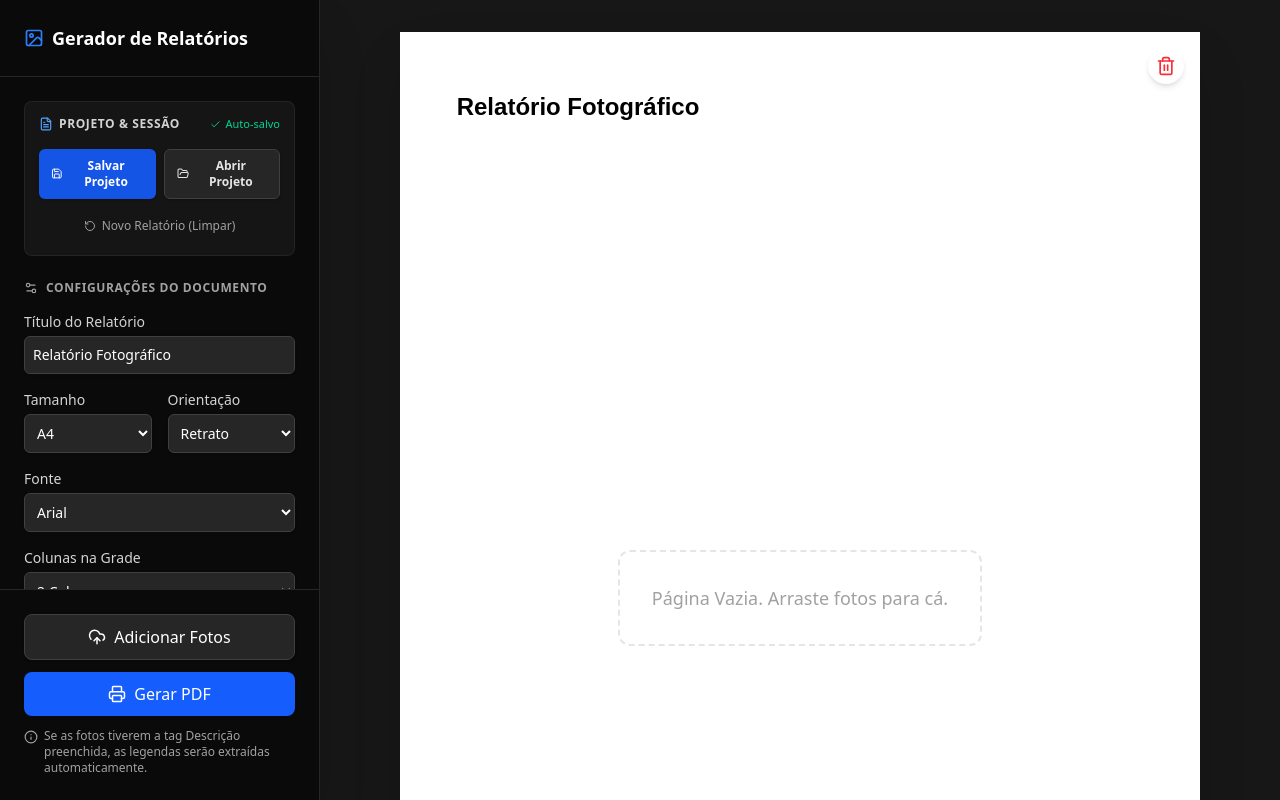
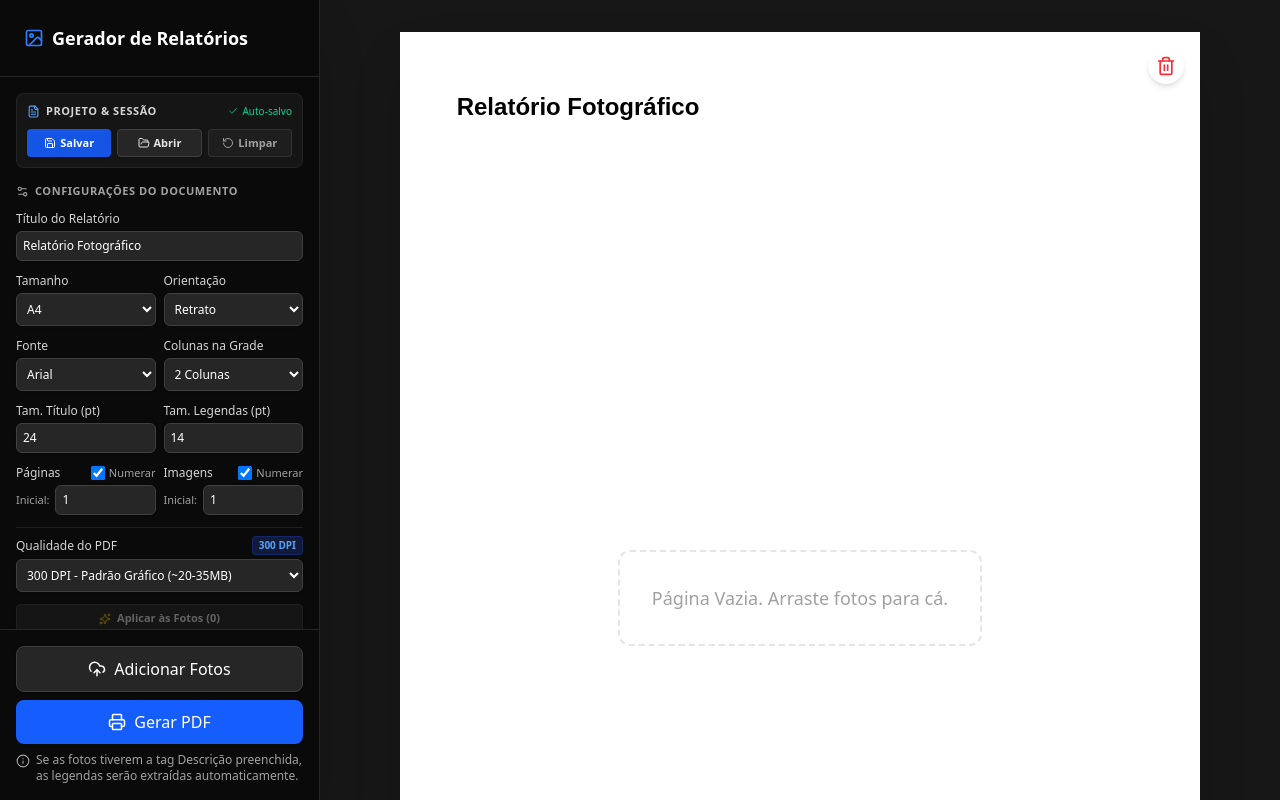
Before and after one commit to newlandspedro/photoalbum, a React (Vite) app: page / in a window 1280 px wide. Built offline with nearby package versions, Linux system fonts and the light colour scheme.

Commit message:
refactor: improve UI compactness and layout alignment
- Reduce sidebar font and spacing for a more compact view
- Update page numbering to use physical print units (cm)
- Align photo captions with strict baseline and left-edge consistency

```diff
--- a/src/App.tsx
+++ b/src/App.tsx
@@ -574,21 +574,21 @@ export default function App() {
           </h1>
         </div>
 
-        <div className="p-6 overflow-y-auto flex-1 space-y-6 custom-scrollbar">
-          {/* Project Management Section */}
-          <div className="space-y-3 bg-neutral-900/90 border border-neutral-800/90 rounded-lg p-3.5">
+        <div className="p-4 overflow-y-auto flex-1 space-y-4 custom-scrollbar text-xs">
+          {/* Project Management Section - Compact 3-box row */}
+          <div className="space-y-2 bg-neutral-900/90 border border-neutral-800/90 rounded-lg p-2.5">
             <div className="flex items-center justify-between">
-              <h2 className="text-xs font-bold text-neutral-300 uppercase tracking-wider flex items-center gap-1.5">
-                <FileText size={14} className="text-blue-400" /> Projeto & Sessão
+              <h2 className="text-[11px] font-bold text-neutral-300 uppercase tracking-wider flex items-center gap-1.5">
+                <FileText size={13} className="text-blue-400" /> Projeto & Sessão
               </h2>
-              <span className="text-[11px] text-neutral-400 flex items-center gap-1">
+              <span className="text-[10px] text-neutral-400 flex items-center gap-1">
                 {saveStatus === 'saving' ? (
                   <span className="flex items-center gap-1 text-amber-400">
-                    <Loader2 size={11} className="animate-spin" /> Salvando...
+                    <Loader2 size={10} className="animate-spin" /> Salvando...
                   </span>
                 ) : (
                   <span className="flex items-center gap-1 text-emerald-400">
-                    <Check size={11} /> Auto-salvo
+                    <Check size={10} /> Auto-salvo
                   </span>
                 )}
               </span>
@@ -606,69 +606,71 @@ export default function App() {
               className="hidden"
             />
 
-            <div className="grid grid-cols-2 gap-2 pt-1">
+            {/* 3 Caixas em uma única linha: Salvar, Abrir, Limpar */}
+            <div className="grid grid-cols-3 gap-1.5 pt-0.5">
               <button
                 onClick={handleExportProject}
                 disabled={isExporting}
-                className="py-2 px-3 bg-blue-600/90 hover:bg-blue-600 text-white rounded-md text-xs font-semibold flex items-center justify-center gap-1.5 shadow-sm transition-colors disabled:opacity-50"
-                title="Salva um arquivo .json com fotos, legendas e configurações para continuar depois"
+                className="py-1.5 px-2 bg-blue-600/90 hover:bg-blue-600 text-white rounded text-[11px] font-semibold flex items-center justify-center gap-1 shadow-sm transition-colors disabled:opacity-50"
+                title="Salva um arquivo .json com fotos, legendas e configurações"
               >
-                {isExporting ? <Loader2 size={13} className="animate-spin" /> : <Save size={13} />}
-                {isExporting ? 'Salvando...' : 'Salvar Projeto'}
+                {isExporting ? <Loader2 size={12} className="animate-spin" /> : <Save size={12} />}
+                {isExporting ? 'Salvando' : 'Salvar'}
               </button>
 
               <button
                 onClick={() => projectInputRef.current?.click()}
                 disabled={isImporting}
-                className="py-2 px-3 bg-neutral-800 hover:bg-neutral-700 text-neutral-200 border border-neutral-700 rounded-md text-xs font-semibold flex items-center justify-center gap-1.5 shadow-sm transition-colors disabled:opacity-50"
-                title="Abre um arquivo .json de projeto salvo anteriormente"
+                className="py-1.5 px-2 bg-neutral-800 hover:bg-neutral-700 text-neutral-200 border border-neutral-700 rounded text-[11px] font-semibold flex items-center justify-center gap-1 shadow-sm transition-colors disabled:opacity-50"
+                title="Abre um arquivo .json de projeto salvo"
               >
-                {isImporting ? <Loader2 size={13} className="animate-spin" /> : <FolderOpen size={13} />}
-                {isImporting ? 'Abrindo...' : 'Abrir Projeto'}
+                {isImporting ? <Loader2 size={12} className="animate-spin" /> : <FolderOpen size={12} />}
+                {isImporting ? 'Abrindo' : 'Abrir'}
               </button>
-            </div>
 
               <button
                 onClick={() => setShowNewProjectModal(true)}
-              className="w-full py-1.5 px-2 bg-transparent hover:bg-neutral-800 text-neutral-400 hover:text-neutral-200 rounded text-xs flex items-center justify-center gap-1.5 transition-colors border border-transparent hover:border-neutral-700"
+                className="py-1.5 px-2 bg-neutral-800/60 hover:bg-neutral-800 text-neutral-400 hover:text-neutral-200 border border-neutral-700/60 rounded text-[11px] font-semibold flex items-center justify-center gap-1 transition-colors"
+                title="Limpar projeto e iniciar novo relatório"
               >
-              <RotateCcw size={12} /> Novo Relatório (Limpar)
+                <RotateCcw size={12} /> Limpar
               </button>
             </div>
+          </div>
 
-          <div className="space-y-4">
-            <h2 className="text-xs font-bold text-neutral-400 uppercase tracking-wider flex items-center gap-2">
-              <Settings2 size={14} /> Configurações do Documento
+          <div className="space-y-3">
+            <h2 className="text-[11px] font-bold text-neutral-400 uppercase tracking-wider flex items-center gap-1.5">
+              <Settings2 size={13} /> Configurações do Documento
             </h2>
 
             <div>
-              <label className="block text-sm font-medium text-neutral-300 mb-1">Título do Relatório</label>
+              <label className="block text-xs font-medium text-neutral-300 mb-1">Título do Relatório</label>
               <input
                 type="text"
                 value={settings.title}
                 onChange={e => setSettings({...settings, title: e.target.value})}
-                className="w-full bg-neutral-800 border-neutral-700 rounded-md shadow-sm border p-2 text-sm text-white focus:ring-blue-500 focus:border-blue-500"
+                className="w-full bg-neutral-800 border-neutral-700 rounded-md shadow-sm border p-1.5 text-xs text-white focus:ring-blue-500 focus:border-blue-500"
               />
             </div>
 
-            <div className="grid grid-cols-2 gap-4">
+            <div className="grid grid-cols-2 gap-2">
               <div>
-                <label className="block text-sm font-medium text-neutral-300 mb-1">Tamanho</label>
+                <label className="block text-xs font-medium text-neutral-300 mb-1">Tamanho</label>
                 <select
                   value={settings.paperSize}
                   onChange={e => setSettings({...settings, paperSize: e.target.value as any})}
-                  className="w-full bg-neutral-800 border-neutral-700 rounded-md shadow-sm border p-2 text-sm text-white"
+                  className="w-full bg-neutral-800 border-neutral-700 rounded-md shadow-sm border p-1.5 text-xs text-white"
                 >
                   <option value="A4">A4</option>
                   <option value="letter">Letter</option>
                 </select>
               </div>
               <div>
-                <label className="block text-sm font-medium text-neutral-300 mb-1">Orientação</label>
+                <label className="block text-xs font-medium text-neutral-300 mb-1">Orientação</label>
                 <select
                   value={settings.orientation}
                   onChange={e => setSettings({...settings, orientation: e.target.value as any})}
-                  className="w-full bg-neutral-800 border-neutral-700 rounded-md shadow-sm border p-2 text-sm text-white"
+                  className="w-full bg-neutral-800 border-neutral-700 rounded-md shadow-sm border p-1.5 text-xs text-white"
                 >
                   <option value="portrait">Retrato</option>
                   <option value="landscape">Paisagem</option>
@@ -676,13 +678,14 @@ export default function App() {
               </div>
             </div>
 
-            <div className="grid grid-cols-2 gap-4">
-              <div className="col-span-2">
-                <label className="block text-sm font-medium text-neutral-300 mb-1">Fonte</label>
+            {/* Fonte e Colunas na mesma linha */}
+            <div className="grid grid-cols-2 gap-2">
+              <div>
+                <label className="block text-xs font-medium text-neutral-300 mb-1">Fonte</label>
                 <select
                   value={settings.fontFamily}
                   onChange={e => setSettings({...settings, fontFamily: e.target.value})}
-                  className="w-full bg-neutral-800 border-neutral-700 rounded-md shadow-sm border p-2 text-sm text-white"
+                  className="w-full bg-neutral-800 border-neutral-700 rounded-md shadow-sm border p-1.5 text-xs text-white"
                 >
                   <option value="Arial, sans-serif">Arial</option>
                   <option value="'Calibri', sans-serif">Calibri</option>
@@ -690,14 +693,12 @@ export default function App() {
                   <option value="'Courier New', monospace">Courier New</option>
                 </select>
               </div>
-            </div>
-
               <div>
-              <label className="block text-sm font-medium text-neutral-300 mb-1" title="Colunas por página">Colunas na Grade</label>
+                <label className="block text-xs font-medium text-neutral-300 mb-1" title="Colunas por página">Colunas na Grade</label>
                 <select
                   value={settings.columns}
                   onChange={e => setSettings({...settings, columns: Number(e.target.value)})}
-                className="w-full bg-neutral-800 border-neutral-700 rounded-md shadow-sm border p-2 text-sm text-white"
+                  className="w-full bg-neutral-800 border-neutral-700 rounded-md shadow-sm border p-1.5 text-xs text-white"
                 >
                   <option value={1}>1 Coluna</option>
                   <option value={2}>2 Colunas</option>
@@ -705,83 +706,91 @@ export default function App() {
                   <option value={4}>4 Colunas</option>
                 </select>
               </div>
+            </div>
 
-            <div className="grid grid-cols-2 gap-4">
+            <div className="grid grid-cols-2 gap-2">
               <div>
-                <label className="block text-sm font-medium text-neutral-300 mb-1" title="Tamanho da fonte do Título">Tam. Título</label>
+                <label className="block text-xs font-medium text-neutral-300 mb-1" title="Tamanho da fonte do Título">Tam. Título (pt)</label>
                 <input
                   type="number"
                   value={settings.titleFontSize}
                   onChange={e => setSettings({...settings, titleFontSize: Number(e.target.value)})}
-                  className="w-full bg-neutral-800 border-neutral-700 rounded-md shadow-sm border p-2 text-sm text-white"
+                  className="w-full bg-neutral-800 border-neutral-700 rounded-md shadow-sm border p-1.5 text-xs text-white"
                   min="12" max="72"
                 />
               </div>
               <div>
-                <label className="block text-sm font-medium text-neutral-300 mb-1" title="Tamanho da fonte das legendas">Tam. Legendas</label>
+                <label className="block text-xs font-medium text-neutral-300 mb-1" title="Tamanho da fonte das legendas">Tam. Legendas (pt)</label>
                 <input
                   type="number"
                   value={settings.captionFontSize}
                   onChange={e => setSettings({...settings, captionFontSize: Number(e.target.value)})}
-                  className="w-full bg-neutral-800 border-neutral-700 rounded-md shadow-sm border p-2 text-sm text-white"
+                  className="w-full bg-neutral-800 border-neutral-700 rounded-md shadow-sm border p-1.5 text-xs text-white"
                   min="8" max="36"
                 />
               </div>
             </div>
 
-            <div className="grid grid-cols-2 gap-4">
+            {/* Página Inicial e Imagem Inicial compactadas em linhas combinadas com checkbox antes do seletor */}
+            <div className="grid grid-cols-2 gap-2">
               <div>
-                <label className="block text-sm font-medium text-neutral-300 mb-1">Página Inicial</label>
+                <label className="text-xs font-medium text-neutral-300 mb-1 flex items-center justify-between">
+                  <span>Páginas</span>
+                  <label className="flex items-center gap-1 cursor-pointer font-normal text-[11px] text-neutral-400">
+                    <input
+                      type="checkbox"
+                      checked={settings.showPageNum}
+                      onChange={e => setSettings({...settings, showPageNum: e.target.checked})}
+                      className="rounded bg-neutral-800 border-neutral-600 text-blue-500 focus:ring-blue-500 h-3.5 w-3.5"
+                    />
+                    <span>Numerar</span>
+                  </label>
+                </label>
+                <div className="flex items-center gap-1.5">
+                  <span className="text-[11px] text-neutral-400 shrink-0">Inicial:</span>
                   <input
                     type="number"
                     value={settings.startPageNum}
                     onChange={e => setSettings({...settings, startPageNum: Number(e.target.value)})}
-                  className="w-full bg-neutral-800 border-neutral-700 rounded-md shadow-sm border p-2 text-sm text-white"
+                    disabled={!settings.showPageNum}
+                    className="w-full bg-neutral-800 border-neutral-700 rounded-md shadow-sm border p-1.5 text-xs text-white disabled:opacity-40"
                     min="1"
                   />
                 </div>
-              <div className="flex items-end pb-2">
-                <label className="flex items-center gap-2 cursor-pointer">
+              </div>
+
+              <div>
+                <label className="text-xs font-medium text-neutral-300 mb-1 flex items-center justify-between">
+                  <span>Imagens</span>
+                  <label className="flex items-center gap-1 cursor-pointer font-normal text-[11px] text-neutral-400">
                     <input
                       type="checkbox"
-                    checked={settings.showPageNum}
-                    onChange={e => setSettings({...settings, showPageNum: e.target.checked})}
-                    className="rounded bg-neutral-800 border-neutral-600 text-blue-500 focus:ring-blue-500"
+                      checked={settings.numberImages}
+                      onChange={e => setSettings({...settings, numberImages: e.target.checked})}
+                      className="rounded bg-neutral-800 border-neutral-600 text-blue-500 focus:ring-blue-500 h-3.5 w-3.5"
                     />
-                  <span className="text-sm font-medium text-neutral-300">Numerar pág.</span>
+                    <span>Numerar</span>
                   </label>
-              </div>
-            </div>
-
-            <div className="grid grid-cols-2 gap-4">
-              <div>
-                <label className="block text-sm font-medium text-neutral-300 mb-1">Imagem Inicial</label>
+                </label>
+                <div className="flex items-center gap-1.5">
+                  <span className="text-[11px] text-neutral-400 shrink-0">Inicial:</span>
                   <input
                     type="number"
                     value={settings.startingImageNumber}
                     onChange={e => setSettings({...settings, startingImageNumber: Number(e.target.value)})}
-                  className="w-full bg-neutral-800 border-neutral-700 rounded-md shadow-sm border p-2 text-sm text-white"
+                    disabled={!settings.numberImages}
+                    className="w-full bg-neutral-800 border-neutral-700 rounded-md shadow-sm border p-1.5 text-xs text-white disabled:opacity-40"
                     min="1"
                   />
                 </div>
-              <div className="flex items-end pb-2">
-                <label className="flex items-center gap-2 cursor-pointer">
-                  <input
-                    type="checkbox"
-                    checked={settings.numberImages}
-                    onChange={e => setSettings({...settings, numberImages: e.target.checked})}
-                    className="rounded bg-neutral-800 border-neutral-600 text-blue-500 focus:ring-blue-500"
-                  />
-                  <span className="text-sm font-medium text-neutral-300">Numerar img.</span>
-                </label>
               </div>
             </div>
 
             {/* Configuração de Qualidade de Impressão e PDF */}
-            <div className="pt-2 border-t border-neutral-800/80 space-y-2">
-              <label className="block text-sm font-medium text-neutral-300 mb-1 flex items-center justify-between">
+            <div className="pt-2 border-t border-neutral-800/80 space-y-1.5">
+              <label className="block text-xs font-medium text-neutral-300 mb-1 flex items-center justify-between">
                 <span>Qualidade do PDF</span>
-                <span className="text-[11px] font-semibold text-blue-400 bg-blue-950/60 px-1.5 py-0.5 rounded border border-blue-800/40">
+                <span className="text-[10px] font-semibold text-blue-400 bg-blue-950/60 px-1.5 py-0.5 rounded border border-blue-800/40">
                   {getQualityConfig(settings.printQuality || '300dpi').label}
                 </span>
               </label>
@@ -791,29 +800,29 @@ export default function App() {
                   const newQuality = e.target.value as PrintQualityPreset;
                   setSettings({ ...settings, printQuality: newQuality });
                 }}
-                className="w-full bg-neutral-800 border-neutral-700 rounded-md shadow-sm border p-2 text-sm text-white focus:ring-blue-500 focus:border-blue-500"
+                className="w-full bg-neutral-800 border-neutral-700 rounded-md shadow-sm border p-1.5 text-xs text-white focus:ring-blue-500 focus:border-blue-500"
               >
-                <option value="300dpi">300 DPI - Padrão Gráfico Impressão (~20-35MB)</option>
+                <option value="300dpi">300 DPI - Padrão Gráfico (~20-35MB)</option>
                 <option value="ultra">300+ DPI - Ultra Nitidez (~45-65MB)</option>
-                <option value="compact">150 DPI - Médio / Compartilhamento (~10-16MB)</option>
-                <option value="screen">100 DPI - Telas e Apresentação Digital (~4-7MB)</option>
-                <option value="screen_72dpi">72 DPI - Ultracompacto Web / E-mail (~2-4MB)</option>
+                <option value="compact">150 DPI - Compartilhamento (~10-16MB)</option>
+                <option value="screen">100 DPI - Telas Digital (~4-7MB)</option>
+                <option value="screen_72dpi">72 DPI - Ultracompacto Web (~2-4MB)</option>
               </select>
 
               <button
                 onClick={() => optimizeProjectPhotos(settings.printQuality || '300dpi')}
                 disabled={isOptimizing || pages.every(p => p.photos.length === 0)}
-                className="w-full mt-2 py-2 px-3 bg-neutral-800 hover:bg-neutral-750 border border-neutral-700 hover:border-blue-500/50 text-neutral-200 rounded-md text-xs font-semibold flex items-center justify-center gap-2 transition-all disabled:opacity-40 shadow-sm"
+                className="w-full mt-1.5 py-1.5 px-2 bg-neutral-800 hover:bg-neutral-750 border border-neutral-700 hover:border-blue-500/50 text-neutral-200 rounded text-[11px] font-semibold flex items-center justify-center gap-1.5 transition-all disabled:opacity-40 shadow-sm"
                 title="Aplica a resolução e compressão selecionada a todas as fotos do documento"
               >
                 {isOptimizing ? (
                   <>
-                    <Loader2 size={13} className="animate-spin text-blue-400" />
+                    <Loader2 size={12} className="animate-spin text-blue-400" />
                     <span>Otimizando {optimizationProgress ? `${optimizationProgress.current}/${optimizationProgress.total}` : '...'}</span>
                   </>
                 ) : (
                   <>
-                    <Sparkles size={13} className="text-amber-400" />
+                    <Sparkles size={12} className="text-amber-400" />
                     <span>Aplicar às Fotos ({pages.reduce((acc, p) => acc + p.photos.length, 0)})</span>
                   </>
                 )}
@@ -822,7 +831,7 @@ export default function App() {
           </div>
         </div>
 
-        <div className="p-6 border-t border-neutral-800 bg-neutral-950 space-y-3">
+        <div className="p-4 border-t border-neutral-800 bg-neutral-950 space-y-2">
           <input
             type="file"
             ref={fileInputRef}
--- a/src/components/PageSheet.tsx
+++ b/src/components/PageSheet.tsx
@@ -83,9 +83,17 @@ export function PageSheet({
          </div>
       </SortableContext>
 
-      {/* Page Numbering */}
+      {/* Page Numbering - Aligned with the right boundary of the photos (1.5cm page padding) */}
       {settings.showPageNum && (
-        <div className="absolute bottom-4 right-8" style={{ fontFamily: settings.fontFamily, fontSize: `${settings.captionFontSize}px` }}>
+        <div
+          className="absolute text-right select-none pointer-events-none"
+          style={{
+            fontFamily: settings.fontFamily,
+            fontSize: `${settings.captionFontSize}px`,
+            right: '1.5cm',
+            bottom: '0.6cm'
+          }}
+        >
           Página {settings.startPageNum + pageIndex}
         </div>
       )}
```
Also changed, not shown: src/components/SortablePhoto.tsx (+22 -6 lines). Lines whose indentation alone changed are shown as unchanged.
